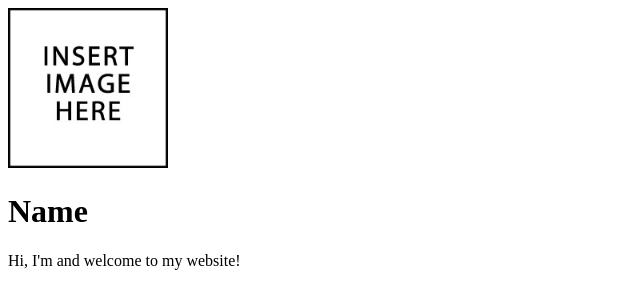
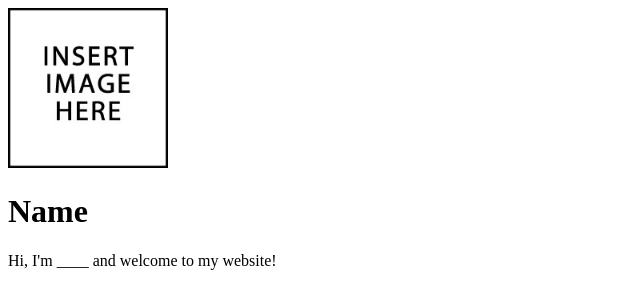
Before and after one commit to demo-html/demo-html.github.io, a plain HTML site: page index.html in a window 1280 px wide. Shown: the full height of the page, 0-640 px from the left. Drawn offline with Linux system fonts and the light colour scheme.

Commit message:
Update index.html

```diff
--- a/index.html
+++ b/index.html
@@ -7,6 +7,6 @@
   <body>
     <img src="images/Insert_Image_Here.webp" alt="Picture" height="160">
     <h1 id="name">Name</h1>
-    <p>Hi, I'm <Name here> and welcome to my website!</p>
+    <p>Hi, I'm ____ and welcome to my website!</p>
   </body>
 </html>
```
